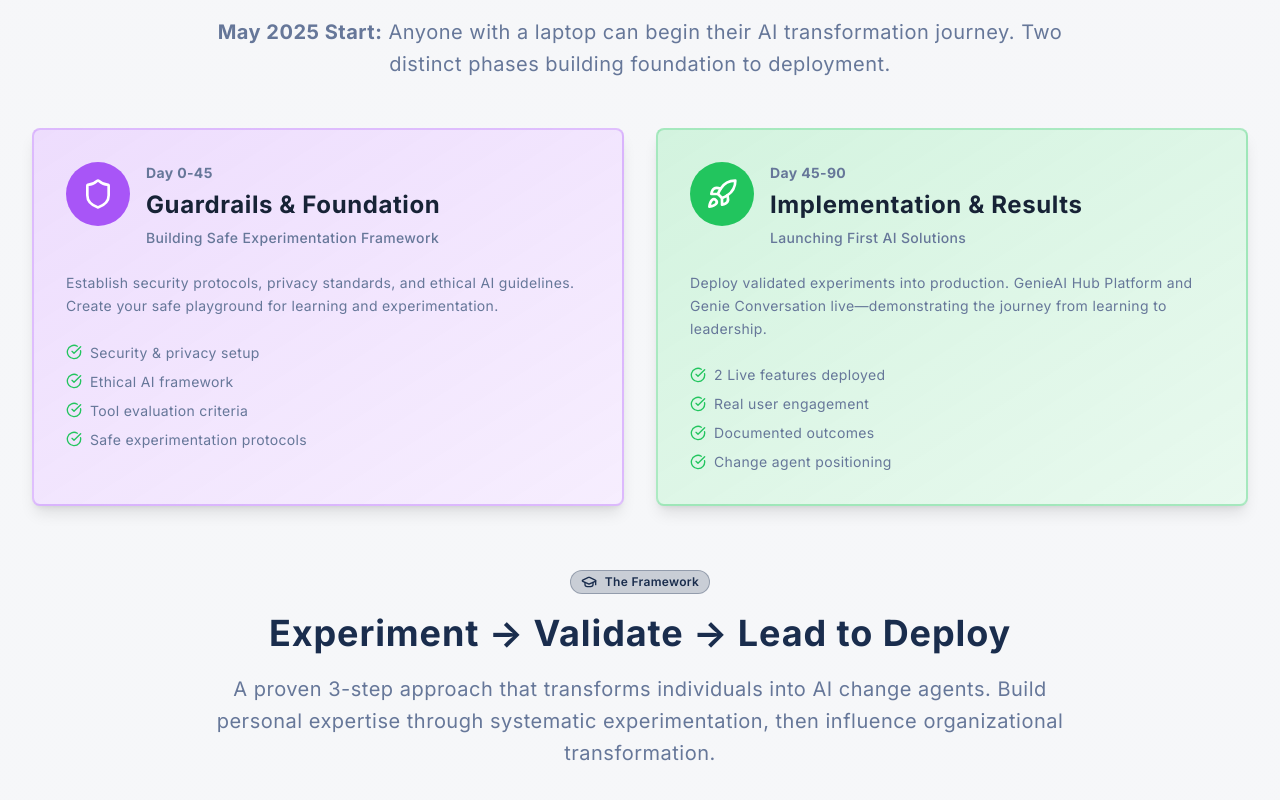
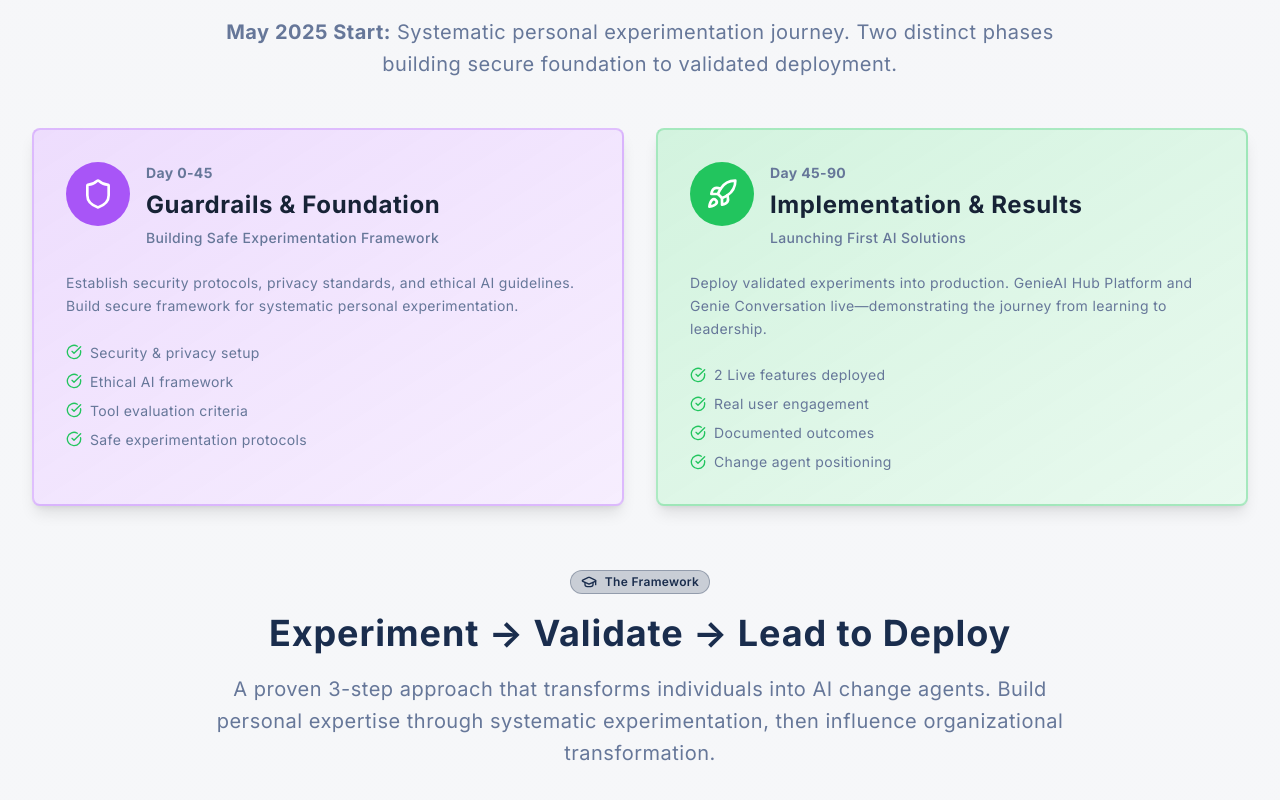
Before and after one commit to girisa99/saidas-ai-playground, a React (Vite) app: page / in a window 1280 px wide. Shown: the part 1805-2605 px from the top of the page. Built offline with nearby package versions, Linux system fonts and the light colour scheme; no server answers; the HTML template or start-up script is replaced by a standard one.

Commit message:
Refactor AI democratization messaging

```diff
--- a/src/components/TrustSection.tsx
+++ b/src/components/TrustSection.tsx
@@ -8,7 +8,7 @@ export const TrustSection = () => {
       phase: "Day 0-45",
       title: "Guardrails & Foundation",
       subtitle: "Building Safe Experimentation Framework",
-      description: "Establish security protocols, privacy standards, and ethical AI guidelines. Create your safe playground for learning and experimentation.",
+      description: "Establish security protocols, privacy standards, and ethical AI guidelines. Build secure framework for systematic personal experimentation.",
       icon: Shield,
       color: "from-purple-500/20 to-purple-500/10",
       iconBg: "bg-purple-500",
@@ -86,7 +86,7 @@ export const TrustSection = () => {
               From <span className="text-purple-500">Guardrails</span> to <span className="text-green-500">Results</span>
             </h2>
             <p className="text-xl text-muted-foreground max-w-4xl mx-auto">
-              <strong>May 2025 Start:</strong> Anyone with a laptop can begin their AI transformation journey. Two distinct phases building foundation to deployment.
+              <strong>May 2025 Start:</strong> Systematic personal experimentation journey. Two distinct phases building secure foundation to validated deployment.
             </p>
           </div>
 
```
